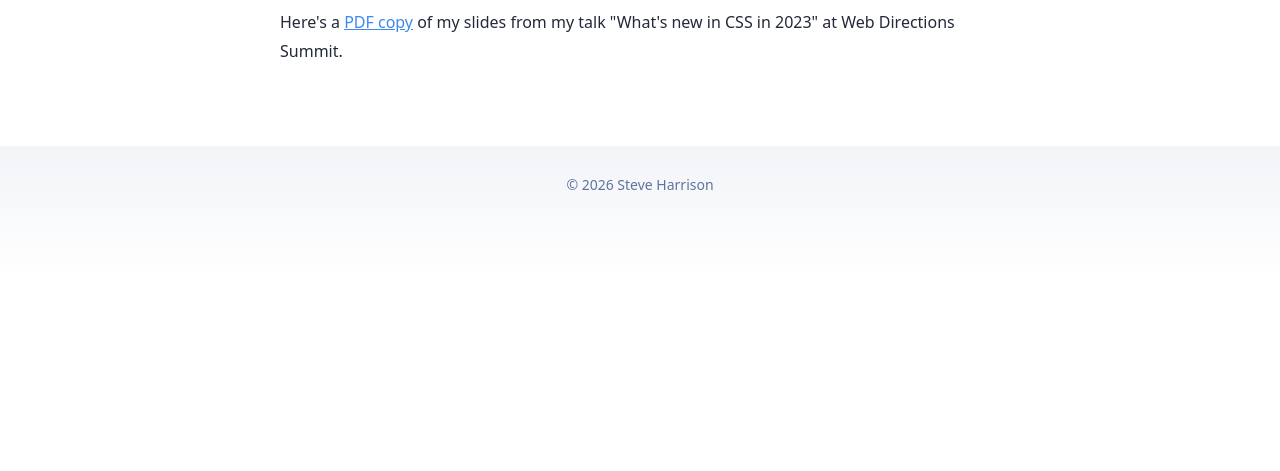
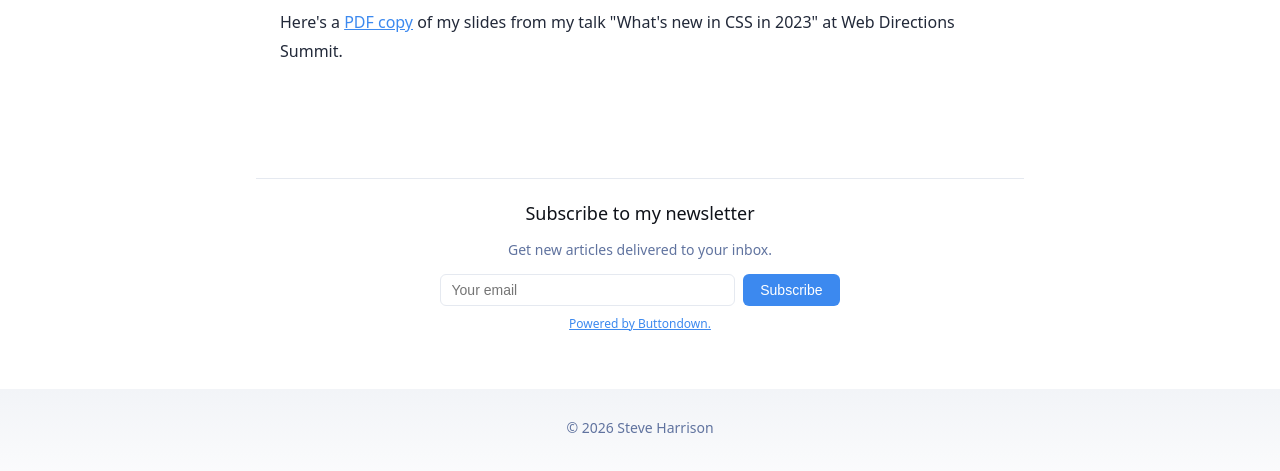
Before and after one commit to steveharrison/steveharrison.dev, an Astro site: page /2023-10-30-wds23-slides in a window 1280 px wide. Shown: the part 221-692 px from the top of the page. Built offline with nearby package versions, Linux system fonts and the light colour scheme; Astro itself is replaced by a stand-in of ours.

Commit message:
Add Buttondown integration.

```diff
--- /dev/null
+++ b/src/components/SubscribeForm.astro
@@ -0,0 +1,71 @@
+---
+---
+
+<div class="subscribe">
+	<h4>Subscribe to my newsletter</h4>
+	<p>Get new articles delivered to your inbox.</p>
+	<form
+		action="https://buttondown.com/api/emails/embed-subscribe/steveharrison"
+		method="post"
+		class="embeddable-buttondown-form"
+	>
+		<div class="form-row">
+			<input type="email" name="email" id="bd-email" placeholder="Your email" required />
+			<input type="submit" value="Subscribe" />
+		</div>
+		<p class="powered-by">
+			<a href="https://buttondown.com/refer/steveharrison" target="_blank">
+				Powered by Buttondown.
+			</a>
+		</p>
+	</form>
+</div>
+
+<style>
+	.subscribe {
+		max-width: 720px;
+		margin: 2em auto;
+		padding: 1.5em;
+		text-align: center;
+		border-top: 1px solid rgb(var(--gray-light));
+	}
+	.subscribe h4 {
+		margin-bottom: 0.25em;
+	}
+	.subscribe p {
+		color: rgb(var(--gray));
+		margin-bottom: 1em;
+		font-size: 14px;
+	}
+	.form-row {
+		display: flex;
+		gap: 0.5em;
+		justify-content: center;
+		max-width: 400px;
+		margin: 0 auto;
+	}
+	.form-row input[type="email"] {
+		flex: 1;
+		padding: 0.5em 0.75em;
+		border: 1px solid rgb(var(--gray-light));
+		border-radius: 6px;
+		font-size: 14px;
+	}
+	.form-row input[type="submit"] {
+		padding: 0.5em 1.25em;
+		background: var(--accent);
+		color: white;
+		border: none;
+		border-radius: 6px;
+		cursor: pointer;
+		font-size: 14px;
+	}
+	.form-row input[type="submit"]:hover {
+		opacity: 0.9;
+	}
+	.powered-by {
+		font-size: 12px !important;
+		margin-top: 0.75em;
+		margin-bottom: 0 !important;
+	}
+</style>
--- a/src/layouts/BlogPost.astro
+++ b/src/layouts/BlogPost.astro
@@ -4,6 +4,7 @@ import BaseHead from '../components/BaseHead.astro';
 import Header from '../components/Header.astro';
 import Footer from '../components/Footer.astro';
 import FormattedDate from '../components/FormattedDate.astro';
+import SubscribeForm from '../components/SubscribeForm.astro';
 
 type Props = CollectionEntry<'blog'>['data'];
 
@@ -66,6 +67,7 @@ const { title, description, pubDate, updatedDate, heroImage } = Astro.props;
 				</div>
 			</article>
 		</main>
+		<SubscribeForm />
 		<Footer />
 	</body>
 </html>
```
Also changed, not shown: .github/workflows/newsletter.yml (added).
